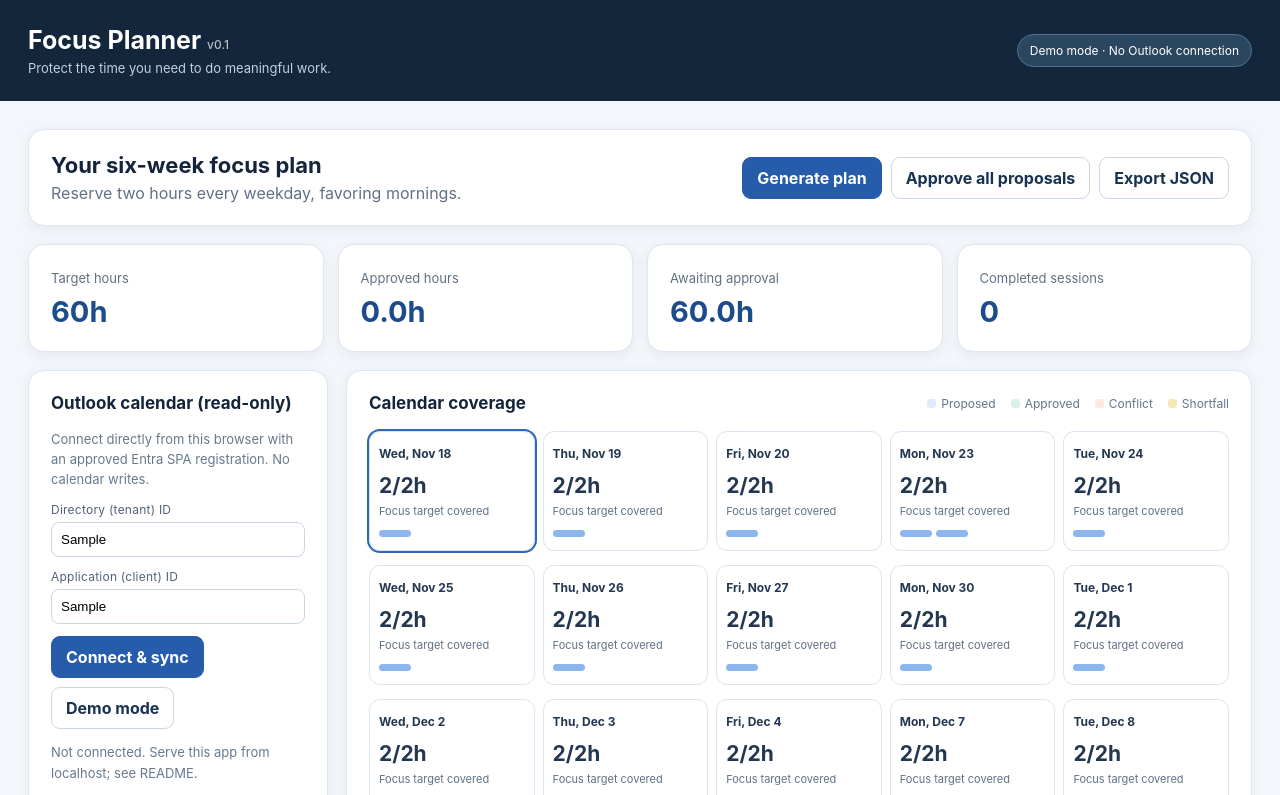
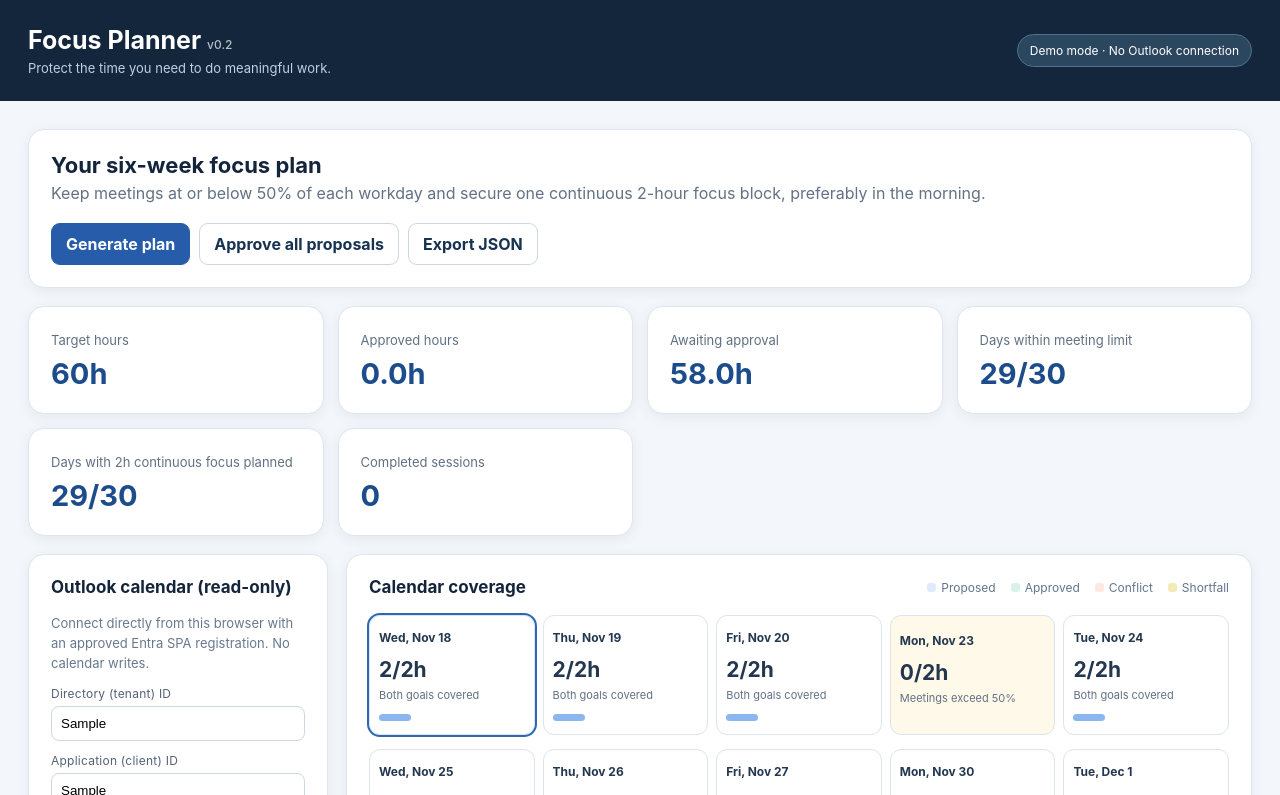
Before and after one commit to gstrodel/focus-time-planner, a plain HTML site: page index.html in a window 1280 px wide. Both pictures are taken after typing "Sample", "Sample" into the empty fields and a click on the button "Generate plan". Shown: the top 795 px of the page. Drawn offline with Linux system fonts and the light colour scheme.

Commit message:
Enforce continuous two-hour focus and 50% daily meeting goal

```diff
--- a/app.js
+++ b/app.js
@@ -1,7 +1,7 @@
 "use strict";
 (() => {
   const KEY = "focus-planner-v0.1";
-  const CONFIG = Object.freeze({ horizonDays: 42, dailyTargetMinutes: 120, minBlockMinutes: 60, startMinute: 9*60, endMinute: 17*60, preferMorning: true, conflictRecovery: true, approvalRequired: true });
+  const CONFIG = Object.freeze({ horizonDays: 42, dailyTargetMinutes: 120, minBlockMinutes: 120, maxMeetingRatio: 0.5, startMinute: 9*60+30, endMinute: 17*60+30, preferMorning: true, conflictRecovery: true, approvalRequired: true });
   const $ = id => document.getElementById(id);
   const pad = n => String(n).padStart(2, "0");
   const dayKey = d => [d.getFullYear(), pad(d.getMonth()+1), pad(d.getDate())].join("-");
@@ -37,7 +37,17 @@
   const sessionsOn=date=>state.sessions.filter(s=>s.date===date);
   const active=s=>["proposed","approved","completed"].includes(s.status);
   const scheduledMinutes=date=>sessionsOn(date).filter(active).reduce((sum,s)=>sum+s.end-s.start,0);
-  const busyOn=date=>[...demoMeetings(date),...state.extraBusy.filter(e=>e.date===date),...sessionsOn(date).filter(active)];
+  const meetingEvents=date=>[...demoMeetings(date),...state.extraBusy.filter(e=>e.date===date)];
+  const busyOn=date=>[...meetingEvents(date),...sessionsOn(date).filter(active)];
+  const unionMinutes=events=>{
+    const spans=events.map(e=>({start:Math.max(CONFIG.startMinute,e.start),end:Math.min(CONFIG.endMinute,e.end)})).filter(e=>e.start<e.end).sort((a,b)=>a.start-b.start);
+    let total=0,last=null;
+    for(const e of spans){if(last&&e.start<=last.end)last.end=Math.max(last.end,e.end);else{if(last)total+=last.end-last.start;last={...e};}}
+    return total+(last?last.end-last.start:0);
+  };
+  const meetingMinutes=date=>unionMinutes(meetingEvents(date));
+  const hasContinuousFocus=date=>sessionsOn(date).some(s=>active(s)&&s.end-s.start>=CONFIG.dailyTargetMinutes);
+  const meetingRatio=date=>meetingMinutes(date)/(CONFIG.endMinute-CONFIG.startMinute);
   function gaps(busy){
     const blocked=busy.map(e=>({start:Math.max(CONFIG.startMinute,e.start),end:Math.min(CONFIG.endMinute,e.end)})).filter(e=>e.start<e.end).sort((a,b)=>a.start-b.start);
     const merged=[];
@@ -48,27 +58,16 @@
     return free;
   }
   function proposeForDate(date){
-    let needed=CONFIG.dailyTargetMinutes-scheduledMinutes(date);
-    if(needed<CONFIG.minBlockMinutes)return 0;
-    let added=0;
-    while(needed>=CONFIG.minBlockMinutes){
-      const options=gaps(busyOn(date)).map(g=>({...g,length:g.end-g.start})).filter(g=>g.length>=CONFIG.minBlockMinutes);
-      if(!options.length)break;
-      options.sort((a,b)=>{
-        const aMorning=a.start<12*60?0:1,bMorning=b.start<12*60?0:1;
-        if(aMorning!==bMorning)return aMorning-bMorning;
-        // Prefer a continuous slot if one meets the entire outstanding target.
-        const aFull=a.length>=needed?0:1,bFull=b.length>=needed?0:1;
-        return aFull-bFull||a.start-b.start;
-      });
-      const best=options[0];
-      let length=Math.min(best.length,needed);
-      // If no single block can satisfy the remainder, split into at least 60-minute blocks.
-      if(length<CONFIG.minBlockMinutes)break;
-      const session={id:state.nextId++,date,start:best.start,end:best.start+length,status:"proposed",recovered:false};
-      state.sessions.push(session);added++;needed-=length;
-    }
-    return added;
+    if(hasContinuousFocus(date))return 0;
+    const options=gaps(busyOn(date)).filter(g=>g.end-g.start>=CONFIG.dailyTargetMinutes);
+    if(!options.length)return 0;
+    options.sort((a,b)=>{
+      const am=a.start<12*60?0:1,bm=b.start<12*60?0:1;
+      return am-bm||a.start-b.start;
+    });
+    const best=options[0];
+    state.sessions.push({id:state.nextId++,date,start:best.start,end:best.start+CONFIG.dailyTargetMinutes,status:"proposed",recovered:false});
+    return 1;
   }
   function generate(){
     if(liveMode&&!liveBusy){say("Sync Outlook calendar before generating proposals.");return;}
@@ -105,6 +104,10 @@
     $("modeBadge").textContent=liveMode?"Outlook · read-only":"Demo mode · No Outlook connection";
     $("simulate").disabled=liveMode;
     $("target").textContent=(workdays.length*2)+"h";
+    const overCap=workdays.filter(d=>meetingRatio(dayKey(d))>CONFIG.maxMeetingRatio).length;
+    const covered=workdays.filter(d=>hasContinuousFocus(dayKey(d))).length;
+    $("meetingGoal").textContent=(workdays.length-overCap)+"/"+workdays.length;
+    $("focusDays").textContent=covered+"/"+workdays.length;
     const sum=status=>state.sessions.filter(s=>s.status===status).reduce((n,s)=>n+s.end-s.start,0);
     $("reserved").textContent=(sum("approved")/60).toFixed(1)+"h";
     $("pending").textContent=(sum("proposed")/60).toFixed(1)+"h";
@@ -117,10 +120,11 @@
         const key=dayKey(d), ss=sessionsOn(key);
         const minutes=ss.filter(active).reduce((n,s)=>n+s.end-s.start,0);
         const btn=document.createElement("button");btn.type="button";
-        btn.className="day"+(key===selected?" selected":"")+(minutes<120&&ss.length?" unavailable":"");
+        const coveredDay=hasContinuousFocus(key),highMeetings=meetingRatio(key)>CONFIG.maxMeetingRatio;
+        btn.className="day"+(key===selected?" selected":"")+(!coveredDay||highMeetings?" unavailable":"");
         const date=document.createElement("div");date.className="date";date.textContent=d.toLocaleDateString(undefined,{weekday:"short",month:"short",day:"numeric"});
         const hours=document.createElement("div");hours.className="hours";hours.textContent=(minutes/60).toFixed(minutes%60?1:0)+"/2h";
-        const sub=document.createElement("div");sub.className="sub";sub.textContent=ss.some(s=>s.status==="conflicted")?"Conflict detected":minutes<120?"Needs focus time":"Focus target covered";
+        const sub=document.createElement("div");sub.className="sub";sub.textContent=ss.some(s=>s.status==="conflicted")?"Conflict detected":highMeetings?"Meetings exceed 50%":!coveredDay?"Needs 2h continuous":"Both goals covered";
         const chips=document.createElement("div");chips.className="chips";
         for(const s of ss.filter(s=>["proposed","approved","conflicted","completed"].includes(s.status))){
           const chip=document.createElement("span");chip.className="chip "+(s.status==="conflicted"?"conflict":s.status==="proposed"?"pending":"booked");chip.title=s.status;chips.append(chip);
@@ -132,6 +136,10 @@
     const day=dateFromKey(selected);
     $("detailTitle").textContent=day.toLocaleDateString(undefined,{weekday:"long",month:"long",day:"numeric"});
     const details=$("detailBody");details.replaceChildren();
+    const ratio=Math.round(meetingRatio(selected)*100);
+    const summary=document.createElement("p");summary.className="hint";
+    summary.textContent=`Meetings: ${(meetingMinutes(selected)/60).toFixed(1)}h / 8h (${ratio}%; target ≤50%). Continuous 2h focus: ${hasContinuousFocus(selected)?"planned":"not yet secured"}.`;
+    details.append(summary);
     const ss=sessionsOn(selected).sort((a,b)=>a.start-b.start);
     const meetings=[...demoMeetings(selected),...(liveMode?[]:state.extraBusy.filter(e=>e.date===selected))].sort((a,b)=>a.start-b.start);
     if(!ss.length){const p=document.createElement("p");p.className="hint";p.textContent="No focus sessions yet. Use Generate plan to find available blocks.";details.append(p);}
@@ -146,7 +154,7 @@
       if(s.status==="approved"){add("Completed","completed");add("Missed","missed");}
       row.append(controls);details.append(row);
     }
-    const p=document.createElement("p");p.className="hint";p.textContent="Simulated busy: "+(meetings.length?meetings.map(m=>`${displayTime(m.start)}–${displayTime(m.end)} ${m.subject}`).join("; "):"none");details.append(p);
+    const p=document.createElement("p");p.className="hint";p.textContent=(liveMode?"Outlook busy: ":"Simulated busy: ")+(meetings.length?meetings.map(m=>`${displayTime(m.start)}–${displayTime(m.end)} ${m.subject}`).join("; "):"none");details.append(p);
     const reported=state.sessions.filter(s=>["completed","missed"].includes(s.status));
     const complete=reported.filter(s=>s.status==="completed").length;
     const displaced=state.sessions.filter(s=>s.status==="conflicted").length;
--- a/index.html
+++ b/index.html
@@ -42,14 +42,16 @@
   </style>
 </head>
 <body>
-<header class="top"><div><h1>Focus Planner <small style="font-size:12px;font-weight:500;opacity:.7">v0.1</small></h1><p>Protect the time you need to do meaningful work.</p></div><span class="badge" id="modeBadge">Demo mode · No Outlook connection</span></header>
+<header class="top"><div><h1>Focus Planner <small style="font-size:12px;font-weight:500;opacity:.7">v0.2</small></h1><p>Protect the time you need to do meaningful work.</p></div><span class="badge" id="modeBadge">Demo mode · No Outlook connection</span></header>
 <main>
-  <section class="card lead"><div><h2>Your six-week focus plan</h2><p>Reserve two hours every weekday, favoring mornings.</p></div>
+  <section class="card lead"><div><h2>Your six-week focus plan</h2><p>Keep meetings at or below 50% of each workday and secure one continuous 2-hour focus block, preferably in the morning.</p></div>
   <div class="actions"><button class="btn primary" id="generate">Generate plan</button><button class="btn" id="approveAll">Approve all proposals</button><button class="btn" id="export">Export JSON</button></div></section>
   <section class="metrics" aria-label="Plan metrics">
     <div class="card metric"><span>Target hours</span><strong id="target">0h</strong></div>
     <div class="card metric"><span>Approved hours</span><strong id="reserved">0h</strong></div>
     <div class="card metric"><span>Awaiting approval</span><strong id="pending">0h</strong></div>
+    <div class="card metric"><span>Days within meeting limit</span><strong id="meetingGoal">0</strong></div>
+    <div class="card metric"><span>Days with 2h continuous focus planned</span><strong id="focusDays">0</strong></div>
     <div class="card metric"><span>Completed sessions</span><strong id="completed">0</strong></div>
   </section>
   <div class="grid">
@@ -61,8 +63,9 @@
 <p class="hint" id="outlookStatus" role="status">Not connected. Serve this app from localhost; see README.</p>
 </section><section class="card"><h3>Planning preferences</h3>
       <div class="setting"><span>Rolling horizon</span><b>6 weeks</b></div>
-      <div class="setting"><span>Daily focus target</span><b>2 hours</b></div>
-      <div class="setting"><span>Minimum block</span><b>60 minutes</b></div>
+      <div class="setting"><span>Daily focus target</span><b>2 hours, continuous</b></div>
+      <div class="setting"><span>Meeting limit</span><b>50% / 4h per day</b></div>
+      <div class="setting"><span>Working hours</span><b>9:30 AM–5:30 PM</b></div>
       <div class="setting"><span>Preferred time</span><b>Morning</b></div>
       <div class="setting"><span>Conflict recovery</span><b>On</b></div>
       <div class="setting"><span>Approval before changes</span><b>Required</b></div>
@@ -75,7 +78,7 @@
     <section class="card"><div class="panelhead"><h3>Calendar coverage</h3><div class="legend"><span><i class="dot proposed"></i>Proposed</span><span><i class="dot approved"></i>Approved</span><span><i class="dot conflicted"></i>Conflict</span><span><i class="dot shortfall"></i>Shortfall</span></div></div>
       <div class="weeks" id="weeks"></div><section class="detail"><h3 id="detailTitle">Select a day</h3><div id="detailBody" class="hint">Generate a plan to see suggested sessions.</div></section>
     </section>
-  </div><p class="footer">Prototype v0.1 · Simulated availability · Local browser storage · No Microsoft 365 writes</p>
+  </div><p class="footer">Prototype v0.2 · Simulated availability · Local browser storage · No Microsoft 365 writes</p>
 </main>
 <script src="https://alcdn.msauth.net/browser/2.38.3/js/msal-browser.min.js" defer></script>
 <script src="outlook.js" defer></script>
```
